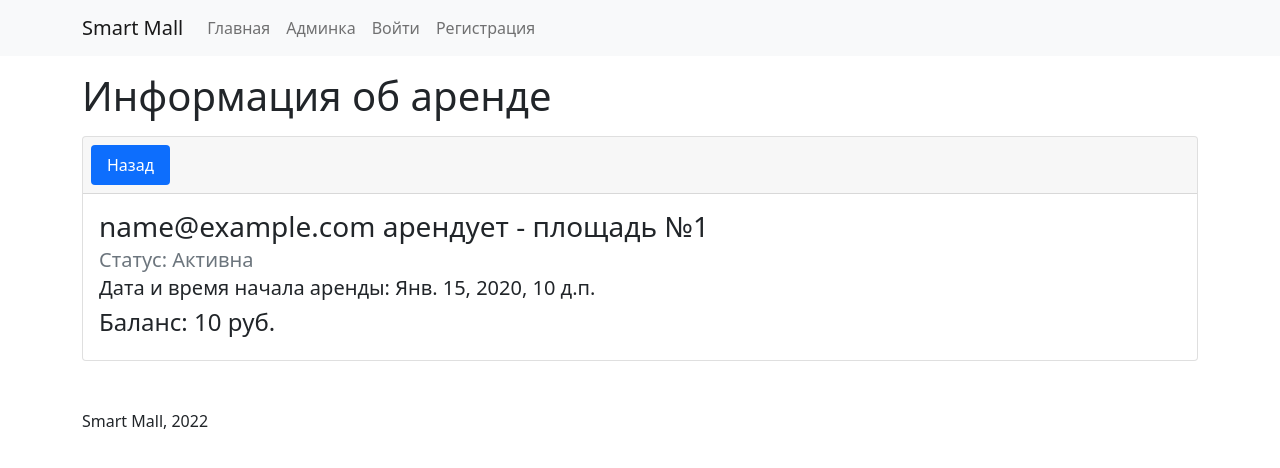
After one commit to Zoncord/Smart-Mall, a Django app: page /dashboard/mall/1/area/1/rent/1/ in a window 1280 px wide. The commit adds this page. Shown: the top 468 px of the page. Run offline with Django 3.2, Linux system fonts and the light colour scheme; tables that the repository leaves empty hold one stand-in row (values such as "Sample post"); some libraries are stand-ins or nearby versions.

Commit message:
Rents creating, editing and deleting v1.0

```diff
--- a/malls/models.py
+++ b/malls/models.py
@@ -81,4 +81,4 @@ class Rent(models.Model):
         verbose_name_plural = 'Аренды'
 
     def __str__(self):
-        return f'{self.tenant} арендует - площадь №{self.area}'
+        return f'{self.tenant} арендует - площадь №{self.area.pk}'
--- a/malls/urls.py
+++ b/malls/urls.py
@@ -2,6 +2,10 @@ from django.urls import path
 from malls import views
 
 urlpatterns = [
+    path('mall/<int:pk>/area/<int:area_pk>/rent/<int:rent_pk>/edit/', views.RentEditView.as_view(), name='rent_edit'),
+    path('mall/<int:pk>/area/<int:area_pk>/rent/<int:rent_pk>/delete/', views.RentDeleteView.as_view(), name='rent_delete'),
+    path('mall/<int:pk>/area/<int:area_pk>/rent/<int:rent_pk>/', views.RentDetailView.as_view(), name='rent_detail'),
+    path('mall/<int:pk>/area/<int:area_pk>/new/rent/', views.RentCreateView.as_view(), name='rent_create'),
     path('mall/<int:pk>/area/<int:area_pk>/edit/', views.AreaEditView.as_view(), name='area_edit'),
     path('mall/<int:pk>/area/<int:area_pk>/delete/', views.AreaDeleteView.as_view(), name='area_delete'),
     path('mall/<int:pk>/area/<int:area_pk>/', views.AreaDetailView.as_view(), name='area_detail'),
--- a/malls/views.py
+++ b/malls/views.py
@@ -1,7 +1,7 @@
 from django.shortcuts import render, get_object_or_404, redirect
 from django.views import View
-from malls.models import Mall, Area
-from malls.forms import MallForm, AreaForm
+from malls.models import Mall, Area, Rent
+from malls.forms import MallForm, AreaForm, RentForm
 
 
 class DashboardView(View):
@@ -99,8 +99,7 @@ class MallCreateView(View):
 class AreaCreateView(View):
     def get(self, request, pk):
         template = 'malls/area_create.html'
-        mall = get_object_or_404(Mall, pk=pk)
-        form = AreaForm(initial={'mall': mall.pk})
+        form = AreaForm(initial={'mall': pk})
         context = {
             'form': form,
             'pk': pk
@@ -108,8 +107,7 @@ class AreaCreateView(View):
         return render(request, template, context)
 
     def post(self, request, pk):
-        mall = get_object_or_404(Mall, pk=pk)
-        form = AreaForm(request.POST, initial={'mall': mall.pk})
+        form = AreaForm(request.POST, initial={'mall': pk})
         if form.is_valid():
             form.save()
             return redirect('mall_detail', pk)
@@ -129,3 +127,67 @@ class AreaDeleteView(View):
         area = get_object_or_404(Area, pk=area_pk)
         area.delete()
         return redirect('mall_detail', pk)
+
+
+class RentDetailView(View):
+    def get(self, request, pk, area_pk, rent_pk):
+        template = 'malls/rent_detail.html'
+        rent = get_object_or_404(Rent, pk=rent_pk)
+        context = {
+            'rent': rent,
+            'pk': pk,
+            'area_pk': area_pk,
+            'rent_pk': rent_pk
+        }
+        return render(request, template, context)
+
+
+class RentEditView(View):
+    def get(self, request, pk, area_pk, rent_pk):
+        template = 'malls/rent_edit.html'
+        rent = get_object_or_404(Rent, pk=rent_pk)
+        form = RentForm(instance=rent)
+        context = {
+            'rent': rent,
+            'pk': pk,
+            'area_pk': area_pk,
+            'rent_pk': rent_pk,
+            'form': form
+        }
+        return render(request, template, context)
+
+    def post(self, request, pk, area_pk, rent_pk):
+        rent = get_object_or_404(Rent, pk=rent_pk)
+        form = RentForm(request.POST, instance=rent)
+        if form.is_valid():
+            form.save()
+            return redirect('rent_detail', pk, area_pk, rent_pk)
+        else:
+            return self.get(request, pk, area_pk, rent_pk)
+
+
+class RentCreateView(View):
+    def get(self, request, pk, area_pk):
+        template = 'malls/rent_create.html'
+        form = RentForm(initial={'area': area_pk, 'tenant': request.user.pk})
+        context = {
+            'form': form,
+            'pk': pk,
+            'area_pk': area_pk
+        }
+        return render(request, template, context)
+
+    def post(self, request, pk, area_pk):
+        form = RentForm(request.POST, initial={'area': area_pk, 'tenant': request.user.pk})
+        if form.is_valid():
+            form.save()
+            return redirect('area_detail', pk, area_pk)
+        else:
+            return self.get(request, pk, area_pk)
+
+
+class RentDeleteView(View):
+    def post(self, request, pk, area_pk, rent_pk):
+        rent = get_object_or_404(Rent, pk=rent_pk)
+        rent.delete()
+        return redirect('area_detail', pk, area_pk)
--- /dev/null
+++ b/templates/malls/rent_detail.html
@@ -0,0 +1,54 @@
+{% extends "base.html" %}
+
+{% block title %}Информация об аренде{% endblock %}
+{% block content %}
+  <h1 class="my-3">Информация об аренде</h1>
+
+  <div class="card">
+    <div class="card-header">
+      <ul class="nav nav-pills card-header-pills">
+        <li class="nav-item">
+          <a class="nav-link active" href="{% url 'area_detail' pk area_pk %}">Назад</a>
+        </li>
+        {% if user == rent.area.mall.owner %}
+          <li class="nav-item">
+            <a class="nav-link" href="{% url 'rent_edit' pk area_pk rent_pk %}" role="button">Изменить</a>
+          </li>
+          <li class="nav-item">
+            <button type="button" class="btn btn-danger" data-bs-toggle="modal" data-bs-target="#exampleModal">
+               Удалить
+            </button>
+          </li>
+        {% endif %}
+      </ul>
+    </div>
+
+    <div class="card-body">
+      <h3 class="card-title">{{ rent }}</h3>
+      <h5 class="card-subtitle mb-2 text-muted">Статус: {{ rent.get_status_display }}</h5>
+      <h5 class="card-subtitle mb-2">Дата и время начала аренды: {{ rent.rental_start_date_time }}</h5>
+      <h4 class="card-title mb-2">Баланс: {{ rent.balance }} руб.</h4>
+    </div>
+  </div>
+
+  <div class="modal fade" id="exampleModal" tabindex="-1" aria-labelledby="exampleModalLabel" aria-hidden="true">
+    <div class="modal-dialog">
+      <div class="modal-content">
+        <div class="modal-header">
+          <h5 class="modal-title" id="exampleModalLabel">Удаление аренды</h5>
+          <button type="button" class="btn-close" data-bs-dismiss="modal" aria-label="Close"></button>
+        </div>
+        <div class="modal-body">
+          Вы уверены, что хотите удалить аренду?
+        </div>
+        <div class="modal-footer">
+          <form action="{% url 'rent_delete' pk area_pk rent_pk %}" method="post">
+            {% csrf_token %}
+            <button type="button" class="btn btn-secondary" data-bs-dismiss="modal">Отмена</button>
+            <input type="submit" class="btn btn-danger" value="Удалить">
+          </form>
+        </div>
+      </div>
+    </div>
+  </div>
+{% endblock %}
```
Also changed, not shown: malls/forms.py (+14 -1 lines), templates/malls/area_detail.html (+15 -0 lines), templates/malls/rent_create.html (added, +10 -0 lines), templates/malls/rent_edit.html (added, +10 -0 lines).
